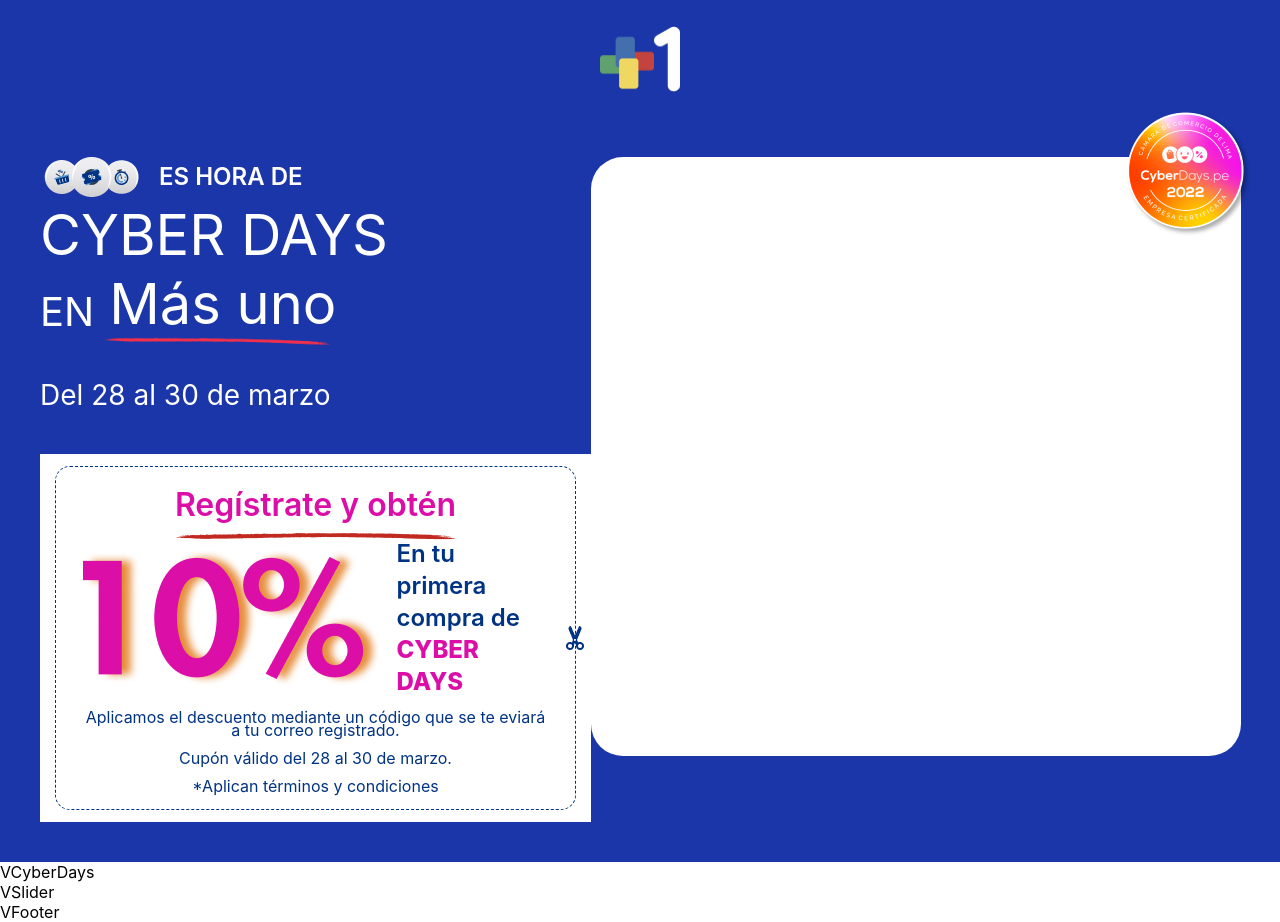
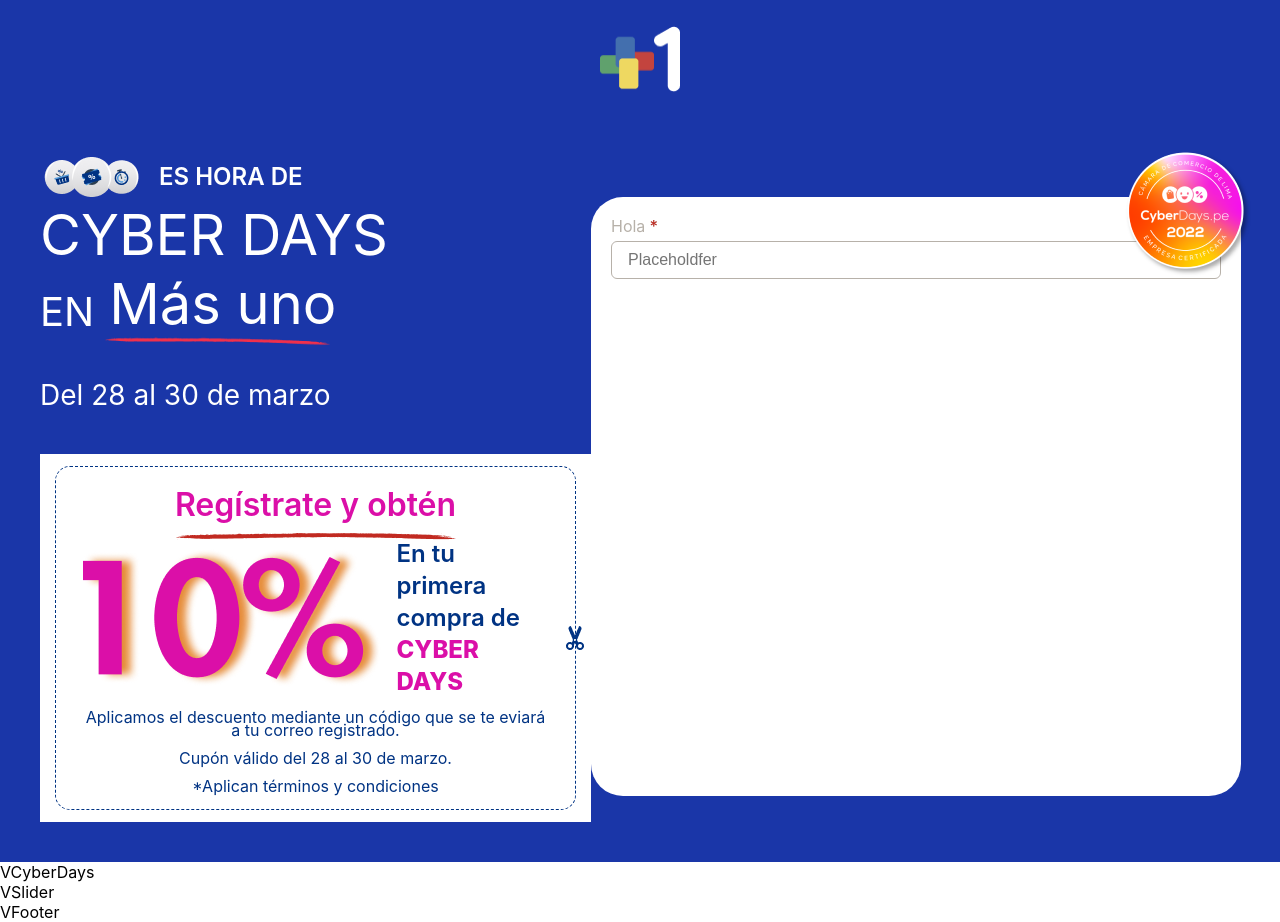
Before and after one commit to tatoo-carlos-23/mas-uno--react, a React (Create React App) app: page / in a window 1280 px wide. Built offline with nearby package versions, Linux system fonts and the light colour scheme.

Commit message:
creacion de componente input para poder ser reutilizable

```diff
--- a/src/modules/home/components/headers/FormRegister.tsx
+++ b/src/modules/home/components/headers/FormRegister.tsx
@@ -1,10 +1,21 @@
+import { UInput } from "@components/input/UInput";
 import "./form-register.scss";
 import cyberDay from "@img/cyber-days-sello-empresa-certificada-2022.png";
 
 const FormRegister = () => {
   return (
-    <div className="form-register">
-      <img className="form-register__cyber-days-sello" src={cyberDay} alt="Cyber-Days-Sello-Empresa-Certificada-2022" />
+    <div className="form-register" style={{ padding: "20px" }}>
+      <img
+        className="form-register__cyber-days-sello"
+        src={cyberDay}
+        alt="Cyber-Days-Sello-Empresa-Certificada-2022"
+      />
+      <UInput
+        label="Nombres"
+        required
+        value=""
+        changeValue={(ev) => console.warn("ChangeValue: " + ev)}
+      />
     </div>
   );
 };
--- a/src/modules/home/components/headers/form-register.scss
+++ b/src/modules/home/components/headers/form-register.scss
@@ -6,6 +6,7 @@
     border-radius: 32px;
     height: 599px;
     position: relative;
+    margin-top: 40px;
 
     &__cyber-days-sello {
         position: absolute;
--- a/src/shared/components/Input/UInput.tsx
+++ b/src/shared/components/Input/UInput.tsx
@@ -1,8 +1,47 @@
-export const UInput = () => {
+import { useEffect, useState } from "react";
+import { IUInputProps } from "./UInputModel";
+import "./u-input.scss";
+
+export const UInput = (props: IUInputProps) => {
+  const [isFocus, setOnFocus] = useState<boolean>(false);
+  const [value, setValue] = useState<string>("");
+
+  useEffect(() => {
+    if (props.value) {
+      setValue(props.value);
+    }
+  }, [props.value]);
+
+  const changeValue = (val: string) => {
+    setValue(val);
+    if (!props.disabled) {
+      props.changeValue(val);
+    }
+  };
+
   return (
-    <>
-      <span>Hola</span>
-      <input type="text" placeholder="Placeholdfer" />
-    </>
+    <div className="u-input">
+      <span className={_classLabel(props.required)}>Hola *</span>
+      <input
+        onFocus={() => setOnFocus(true)}
+        onBlur={() => setOnFocus(false)}
+        className={_classInput(isFocus)}
+        onInput={(ev) => changeValue((ev.target as any)?.value as string)}
+        type="text"
+        value={value}
+        placeholder="Placeholdfer"
+      />
+    </div>
   );
 };
+
+const _classLabel = (required?: boolean): string => {
+  return [
+    "u-input__label",
+    required ? "u-input__label__required" : "u-input__label__no_required",
+  ].join(" ");
+};
+
+const _classInput = (isFocus: boolean): string => {
+  return ["u-input__input", isFocus ? "u-input__input__active" : ""].join(" ");
+};
--- /dev/null
+++ b/src/shared/components/Input/UInputModel.ts
@@ -0,0 +1,8 @@
+export interface IUInputProps {
+    label: string;
+    required?: boolean;
+    value: string;
+    changeValue: (val: string) => void;
+    disabled?: boolean;
+
+}
--- /dev/null
+++ b/src/shared/components/Input/u-input.scss
@@ -0,0 +1,50 @@
+.u-input {
+    display: flex;
+    flex-direction: column;
+    width: 100%;
+
+    &__label {
+        color: #B7B1A9;
+        font-size: 16px;
+        line-height: 19px;
+        margin-bottom: 5px;
+
+        &__required {
+            &:after {
+                color: #C12A21;
+                content: '*';
+                position: absolute;
+                transform: translate(-100%, 0);
+            }
+        }
+
+        &__no_required {
+            &:after {
+                color: #ffffff;
+                content: '*';
+                position: absolute;
+                transform: translate(-100%, 0);
+            }
+        }
+    }
+
+    &__input {
+        border: none;
+        outline: none;
+        border: 1px solid #B7B1A9;
+        border-radius: 6px;
+        height: 38px;
+        padding: 8px 16px 8px 16px;
+        box-sizing: border-box;
+        color: #B7B1A9;
+        font-size: 16px;
+        line-height: 21px;
+        font-weight: 400;
+        width: 100%;
+
+        &__active {
+            color: #1A36A8;
+            border: 1px solid #1A36A8;
+        }
+    }
+}
```
Also changed, not shown: src/shared/components/select/USelect.tsx (added).
